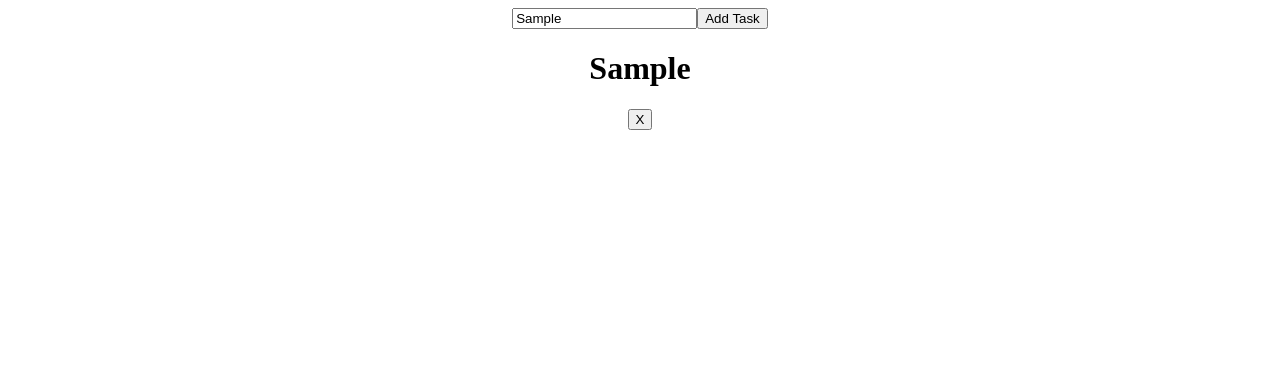
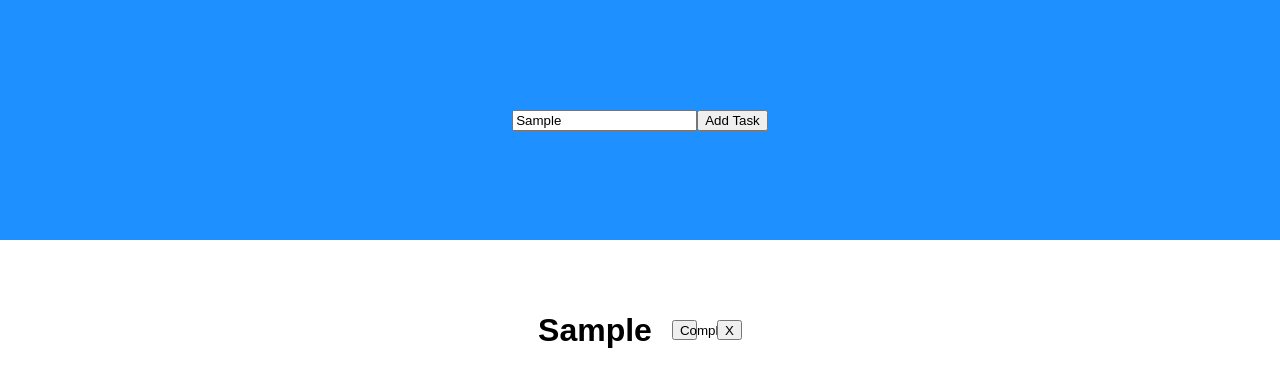
Before and after one commit to Jason852/ReactPracticePedro, a React (Create React App) app in the folder react-pedro-tech/: page / in a window 1280 px wide. Both pictures are taken after typing "Sample" into the empty fields and a click on the button "Add Task". Shown: the top 386 px of the page. Built offline with nearby package versions, Linux system fonts and the light colour scheme.

Commit message:
still practicing React

```diff
--- a/react-pedro-tech/src/App.css
+++ b/react-pedro-tech/src/App.css
@@ -1,38 +1,51 @@
 .App {
+  display: flex;
+  text-align: center;
+  flex-direction: column;
+  width: 100vw;
+  font-family: Arial, Helvetica, sans-serif;
+}
+
+body {
+  margin: 0;
+  padding: 0;
+}
+
+.addTask {
+  height: 30vh;
+  background-color: dodgerblue;
+  width: 100%;
+  display: flex;
+  justify-content: center;
+  align-items: center;
+}
+
+.list {
+  height: auto;
+  width: 100%;
+  display: flex;
+  align-items: center;
+  padding-top: 50px;
+  flex-direction: column;
+}
+
+.task {
+  width: 500px;
+  height: 50px;
+  display: flex;
+  margin: 15px;
+  display: flex;
+  align-items: center;
+  justify-content: center;
+}
+
+.task button {
+  width: 25px;
+  height: 20px;
+  margin-left: 20px;
   text-align: center;
 }
 
-.App-logo {
-  height: 40vmin;
-  pointer-events: none;
+.completeBtn {
+  width: 170px;
 }
-
-@media (prefers-reduced-motion: no-preference) {
-  .App-logo {
-    animation: App-logo-spin infinite 20s linear;
-  }
-}
-
-.App-header {
-  background-color: #282c34;
-  min-height: 100vh;
-  display: flex;
-  flex-direction: column;
-  align-items: center;
-  justify-content: center;
-  font-size: calc(10px + 2vmin);
-  color: white;
-}
-
-.App-link {
-  color: #61dafb;
-}
-
-@keyframes App-logo-spin {
-  from {
-    transform: rotate(0deg);
-  }
-  to {
-    transform: rotate(360deg);
-  }
-}
--- a/react-pedro-tech/src/App.js
+++ b/react-pedro-tech/src/App.js
@@ -1,5 +1,6 @@
 import "./App.css";
 import { useState } from "react";
+import { Task } from "./Task";
 
 function App() {
   const [todoList, setTodoList] = useState([]);
@@ -10,15 +11,16 @@
   };
 
   const addTask = () => {
-    setTodoList([...todoList, newTask]);
+    const task = {
+      id: todoList.length === 0 ? 1 : todoList[todoList.length - 1].id + 1,
+      taskName: newTask,
+      completed: false,
+    };
+    setTodoList([...todoList, task]);
   };
 
-  const deleteTask = (taskName) => {
-    const newTodoList = todoList.filter((task) => {
-      return task !== taskName;
-    });
-
-    setTodoList(newTodoList);
+  const deleteTask = (id) => {
+    setTodoList(todoList.filter((task) => task.id !== id));
   };
 
   return (
@@ -30,10 +32,11 @@
       <div className="list">
         {todoList.map((task) => {
           return (
-            <div>
-              <h1>{task}</h1>
-              <button onClick={() => deleteTask(task)}>X</button>
-            </div>
+            <Task
+              taskName={task.taskName}
+              id={task.id}
+              deleteTask={deleteTask}
+            />
           );
         })}
       </div>
--- /dev/null
+++ b/react-pedro-tech/src/Task.js
@@ -0,0 +1,11 @@
+import "./App.css";
+
+export const Task = (props) => {
+  return (
+    <div className="task">
+      <h1>{props.taskName}</h1>
+      <button className="completeBtn">Complete</button>
+      <button onClick={() => props.deleteTask(props.id)}>X</button>
+    </div>
+  );
+};
```
